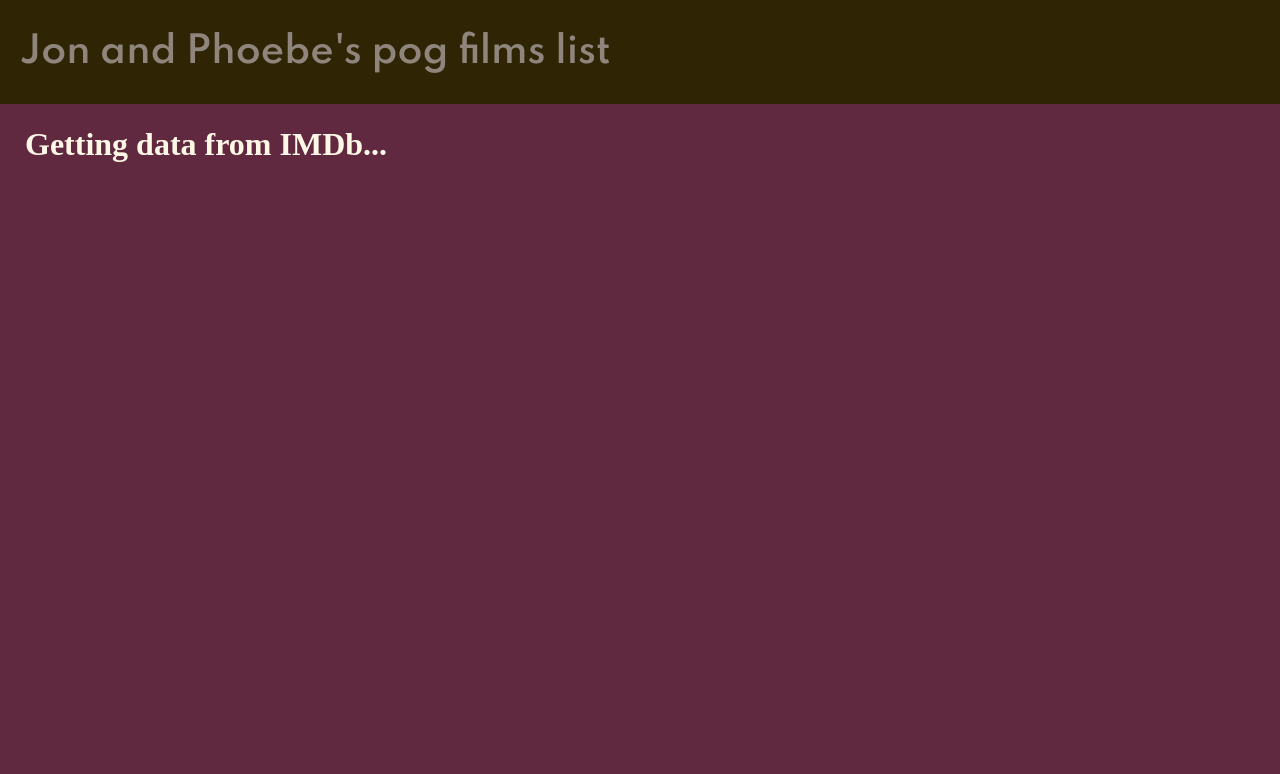
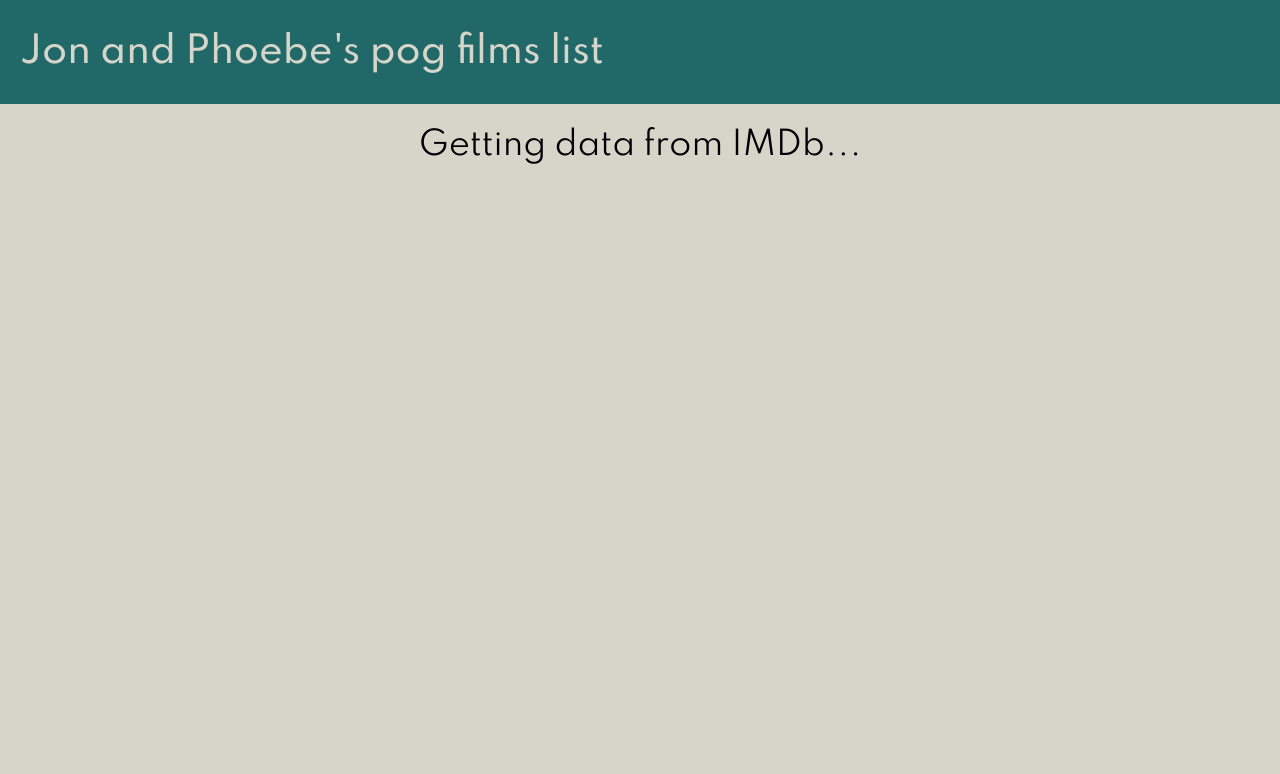
Before and after one commit to phoward8/django-film-ranking, a Django app: template ranking/templates/ranking/film.html in a window 1280 px wide. Shown: the top 774 px of the page. Run offline with Django 3.2, Linux system fonts and the light colour scheme; the template is opened without the code that fills it, so the values that code supplies are empty; some libraries are stand-ins or nearby versions.

Commit message:
Css changes :)

```diff
--- a/ranking/static/css/ranking.css
+++ b/ranking/static/css/ranking.css
@@ -1,10 +1,10 @@
 body {
-    background-color: #612940;
+    background-color: #D6D5C9;
     margin: 0;
 }
 
 .page_header {
-    background-color: #2F2504;
+    background-color: #216869;
     position: fixed;
     top: 0;
     padding: 15px 20px;
@@ -22,14 +22,30 @@ a:link, a:visited{
 }
 
 .page_title {
-    color: #8F857D;
+    color: #D6D5C9;
     font-family: 'Spartan', sans-serif;
-    font-weight: 600;
+    font-weight: 500;
     font-size: 150%;
 }
 
 .title {
-    color: #FFF8E7;
+    color: #000000;
+    font-family: 'Spartan', sans-serif;
+    font-weight: 400;
+    display: flex;
+    justify-content: center;
+}
+
+.review{
+    padding-left: 35%;
+    padding-right: 35%;
+    font-family: 'Spartan', sans-serif;
+    font-weight: 400;
+}
+
+.review_author, .publication_date{
+    display: flex;
+    justify-content: right;
 }
 
 /* --- review list display --- */
```
